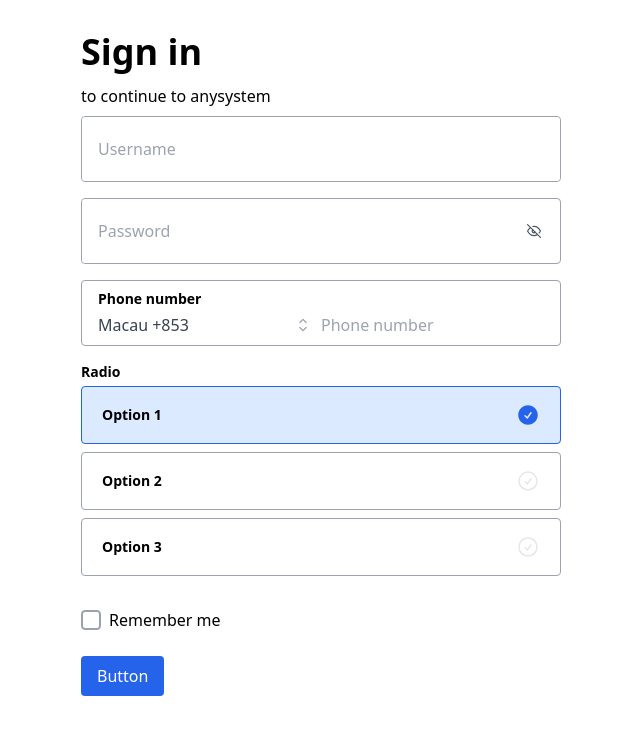
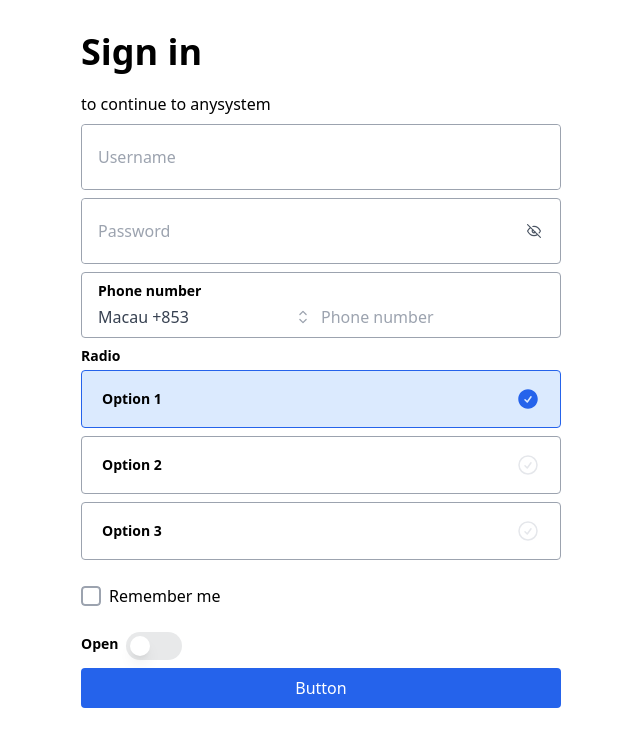
Before and after one commit to david-marstree/anysystem, a React app: page / in a window 1280 px wide. Shown: the top 746 px of the page, without its empty margins (319-959 px from the left). Built offline with nearby package versions, Linux system fonts and the light colour scheme; the HTML template or start-up script is replaced by a standard one.

Commit message:
deploy 0.0.14

```diff
--- a/lib/components/Checkbox/Checkbox.tsx
+++ b/lib/components/Checkbox/Checkbox.tsx
@@ -23,7 +23,7 @@ export const Checkbox: React.FC<CheckboxProps> = ({
   return (
     <label
       className={twMerge(
-        "relative my-4 flex cursor-pointer select-none items-center gap-2 py-2 pr-3",
+        "relative my-2 flex cursor-pointer select-none items-center gap-2 py-2 pr-3",
         "after:absolute after:left-1/2 after:top-1/2 after:-z-20 after:h-[calc(100%+12px)] after:w-[calc(100%+20px)] after:-translate-x-1/2 after:-translate-y-1/2 after:transform after:rounded-md after:bg-blue-100 after:opacity-0 after:transition-all after:content-[''] dark:after:bg-gray-800",
         "hover:after:opacity-100 hover:after:duration-200",
         hidden === true && "hidden",
--- a/lib/components/Label/Label.tsx
+++ b/lib/components/Label/Label.tsx
@@ -9,7 +9,7 @@ export type LabelBaseProps = {
   htmlFor?: string;
   isError?: boolean;
   errorMessage?: string;
-  type?: "border" | "none";
+  type?: "border" | "normal" | "horizontal";
 };
 
 const LabelBase: React.FC<LabelBaseProps> = ({
@@ -25,9 +25,9 @@ const LabelBase: React.FC<LabelBaseProps> = ({
     <div className="flex flex-col">
       <div
         className={twMerge(
-          "relative mb-2 mt-2 flex w-full flex-col ",
+          "relative flex w-full flex-col ",
           type === "border" && "rounded border border-gray-400",
-          "form-group",
+          type === "horizontal" ? "flex-row gap-2" : "form-group",
           isError && "error",
           className,
         )}
@@ -37,7 +37,8 @@ const LabelBase: React.FC<LabelBaseProps> = ({
             className={twMerge(
               type === "border" &&
                 "hidden text-gray-600 opacity-0 dark:text-white",
-              "text-sm font-semibold mb-1",
+              type === "horizontal" && "flex items-center justify-center",
+              "mb-1 text-sm font-semibold",
             )}
             htmlFor={htmlFor}
           >
--- /dev/null
+++ b/lib/components/Switch/Switch.tsx
@@ -0,0 +1,32 @@
+import React from "react";
+import { Switch as HeadlessSwitch } from "@headlessui/react";
+
+export type SwitchProps = {
+  name: string;
+  value: string;
+  checked: boolean;
+  onChange: (v: boolean) => void;
+};
+
+const Switch: React.FC<SwitchProps> = ({ checked, onChange, name, value }) => {
+  return (
+    <HeadlessSwitch
+      checked={checked}
+      onChange={(v) => onChange(v)}
+      className="group relative flex h-7 w-14 cursor-pointer rounded-full bg-gray-800/10 p-1 transition-colors duration-200 ease-in-out focus:outline-none data-[focus]:outline-1 data-[focus]:outline-white data-[checked]:bg-blue-500"
+    >
+      <span
+        aria-hidden="true"
+        className="pointer-events-none inline-block size-5 translate-x-0 rounded-full bg-white ring-0 shadow-lg transition duration-200 ease-in-out group-data-[checked]:translate-x-7"
+      />
+      <input
+        type="hidden"
+        className="!hidden"
+        name={name}
+        value={Boolean(checked) === true ? value : ""}
+      />
+    </HeadlessSwitch>
+  );
+};
+
+export default Switch;
--- /dev/null
+++ b/lib/components/Switch/index.tsx
@@ -0,0 +1,2 @@
+export * from "./Switch";
+export { default as default } from "./Switch";
--- a/lib/components/index.tsx
+++ b/lib/components/index.tsx
@@ -2,6 +2,8 @@ export * from "./Button/";
 export { default as Button } from "./Button/";
 export * from "./Checkbox/";
 export { default as Checkbox } from "./Checkbox/";
+export * from "./Switch/";
+export { default as Switch } from "./Switch/";
 export * from "./Column/";
 export { default as Column } from "./Column/";
 export * from "./Container/";
--- a/src/App.tsx
+++ b/src/App.tsx
@@ -10,6 +10,7 @@ import {
   Checkbox,
   RadioGroup,
   Text,
+  Switch,
 } from "../lib/";
 import "../lib/index.css";
 
@@ -21,7 +22,7 @@ function App() {
   const [radio, setRadio] = React.useState("1");
   return (
     <AppProvider>
-      <Container>
+      <Container className="flex flex-col gap-2">
         <Text tag="h1">Sign in</Text>
         <Text tag="p">to continue to anysystem</Text>
         <Label label="Username">
@@ -70,7 +71,7 @@ function App() {
             phonePrefix="853"
           />
         </Label>
-        <Label label="Radio" type="none">
+        <Label label="Radio" type="normal">
           <RadioGroup
             name="radio"
             value={radio}
@@ -103,6 +104,14 @@ function App() {
           checked={checked}
           onChange={(e) => setChecked(e.target.checked)}
         />
+        <Label label="Open" type="horizontal">
+          <Switch
+            name="open"
+            value="open"
+            checked={checked}
+            onChange={(v: boolean) => setChecked(v)}
+          />
+        </Label>
         <Button variant="primary">Button</Button>
       </Container>
     </AppProvider>
```
